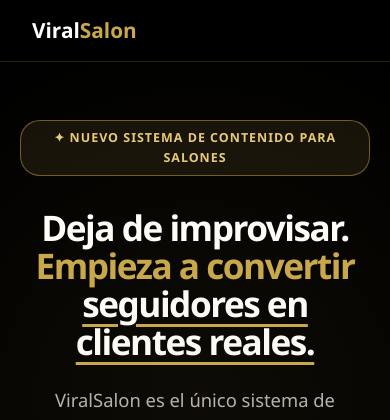
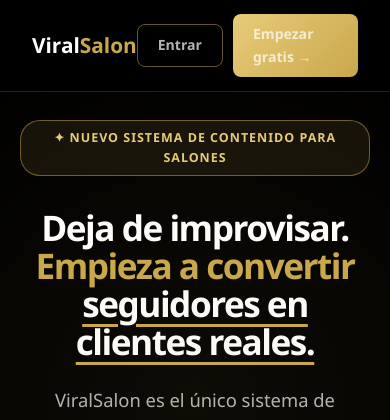
Before and after one commit to andreamariamlg-eng/viralsalon, a Flask app: page / in a window 390 px wide. Shown: the top 420 px of the page. Run offline with Flask 3, Linux system fonts and the light colour scheme.

Commit message:
Update landing.html

```diff
--- a/templates/landing.html
+++ b/templates/landing.html
@@ -23,7 +23,12 @@
 .nav-links a:hover{color:var(--gold)}
 .btn-nav{background:linear-gradient(135deg,var(--gold-light),var(--gold));color:#000;border:none;border-radius:8px;padding:9px 20px;font-size:0.88rem;font-weight:800;cursor:pointer;text-decoration:none;transition:opacity 0.2s}
 .btn-nav:hover{opacity:0.85}
-@media(max-width:600px){.nav-links{display:none}}
+.btn-nav-login{border:1px solid var(--border-strong);color:var(--gold);border-radius:8px;padding:9px 20px;font-size:0.88rem;font-weight:700;text-decoration:none;transition:all 0.2s}
+.btn-nav-login:hover{background:rgba(201,168,76,0.1)}
+@media(max-width:600px){
+  .nav-links a:not(.btn-nav):not(.btn-nav-login){display:none}
+  .nav-links{gap:10px}
+}
 
 /* HERO */
 .hero{min-height:100vh;display:flex;align-items:center;justify-content:center;text-align:center;padding:120px 20px 80px;position:relative;overflow:hidden}
@@ -151,7 +156,7 @@
     <a href="#herramientas">Herramientas</a>
     <a href="#precio">Precio</a>
     <a href="#faq">FAQ</a>
-    <a href="/login">Entrar</a>
+    <a href="/login" class="btn-nav-login">Entrar</a>
     <a href="https://buy.stripe.com/5kQdRbal4fnp0Fs7Cbbsc00" class="btn-nav" target="_blank">Empezar gratis →</a>
   </div>
 </nav>
@@ -439,3 +444,4 @@
 }
 </script>
 </body>
+</html>
```
